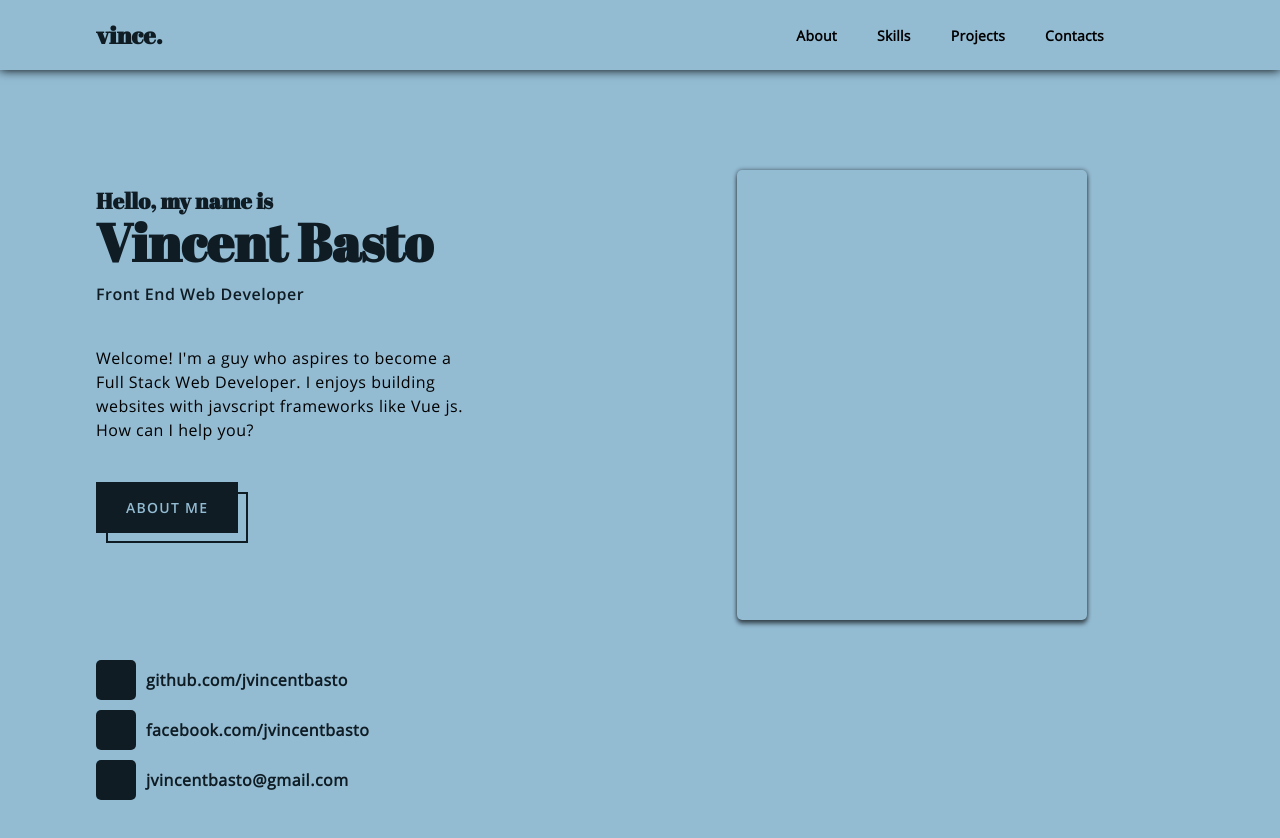
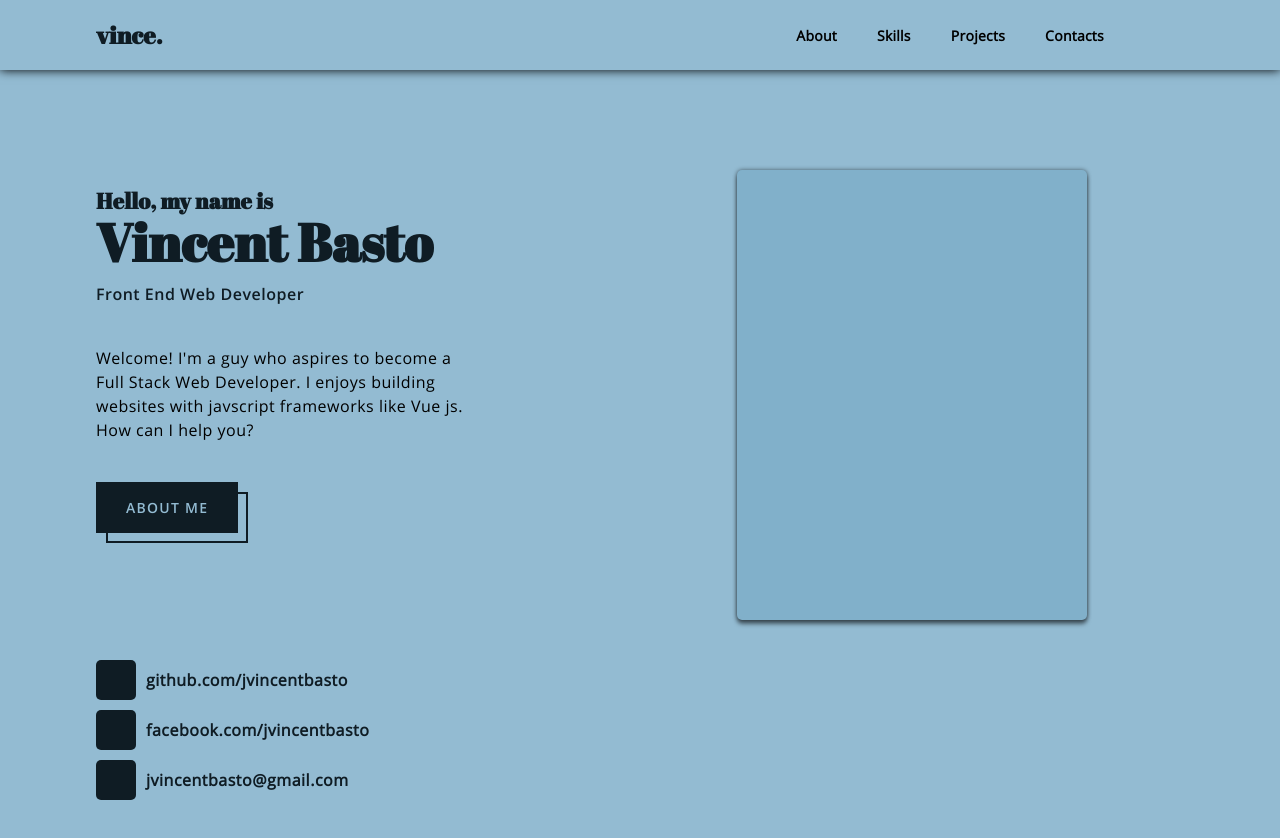
Before and after one commit to jvincentbasto/myportfolio, a Vue app: page / in a window 1280 px wide. Shown: the top 838 px of the page. Built offline with nearby package versions, Linux system fonts and the light colour scheme.

Commit message:
Update Hero.vue

```diff
--- a/src/views/homepage/Hero.vue
+++ b/src/views/homepage/Hero.vue
@@ -153,7 +153,7 @@ export default {
 .model {
   &-img {
     box-shadow: 0 0px 4px rgba(black, 0.5), 0 4px 4px rgba(black, 0.5);
-    background: styles.fns-darken(var(--c-lprimary), var(--c-neg)5%);
+    background: styles.fns-darken(var(--c-lprimary), 5%);
   }
 }
 // }
```
